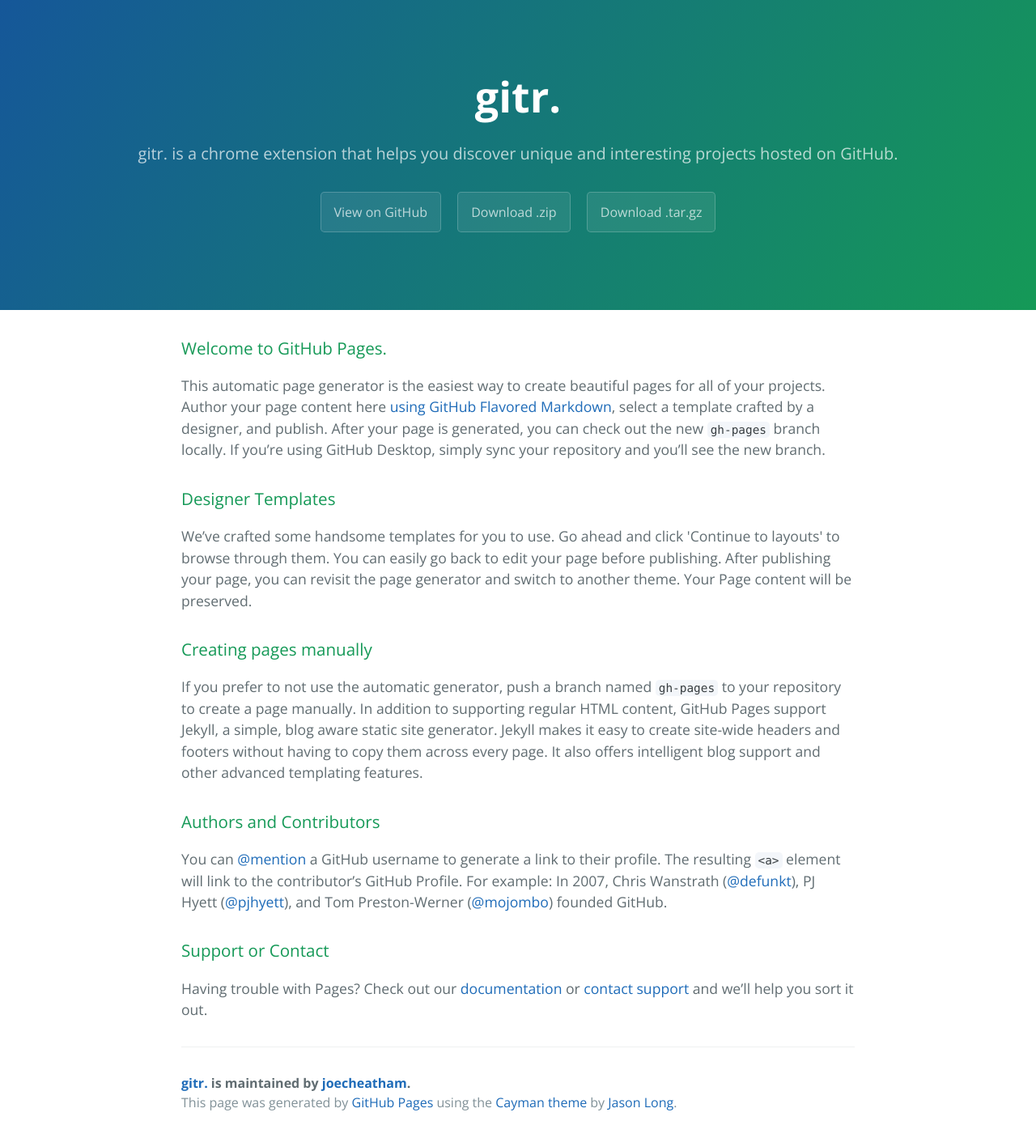
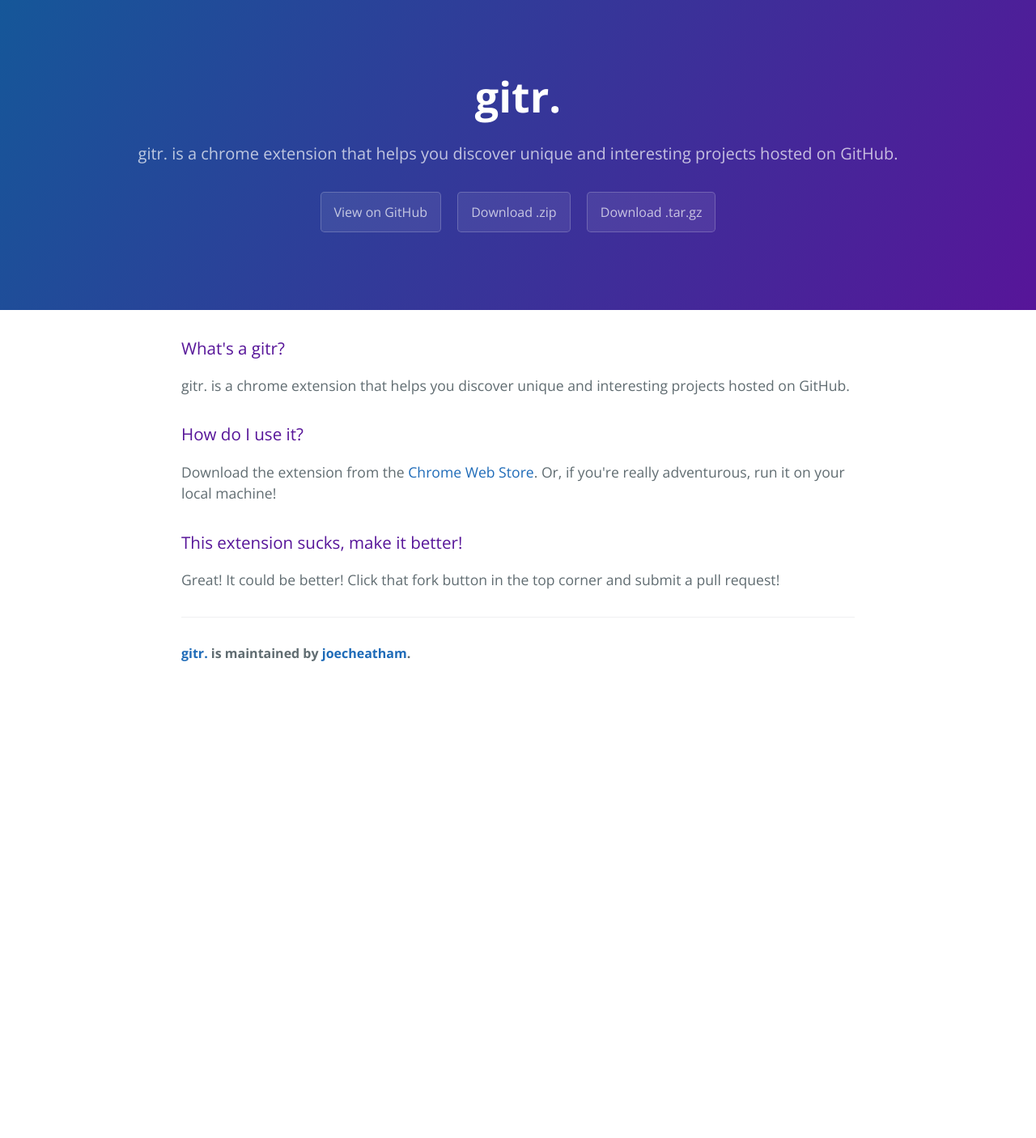
Before and after one commit to joecheatham/gitr, a PHP site: page / in a window 1280 px wide. Shown: the whole page at 81% size. After the commit the page ends 817 px from the top, so only its background shows below. Run offline with PHP 8.4, Linux system fonts and the light colour scheme.

Commit message:
changed color scheme

```diff
--- a/index.html
+++ b/index.html
@@ -19,35 +19,20 @@
     </section>
 
     <section class="main-content">
-      <h3>
-<a id="welcome-to-github-pages" class="anchor" href="#welcome-to-github-pages" aria-hidden="true"><span class="octicon octicon-link"></span></a>Welcome to GitHub Pages.</h3>
+      <h3>What's a gitr?</h3>
 
-<p>This automatic page generator is the easiest way to create beautiful pages for all of your projects. Author your page content here <a href="https://guides.github.com/features/mastering-markdown/">using GitHub Flavored Markdown</a>, select a template crafted by a designer, and publish. After your page is generated, you can check out the new <code>gh-pages</code> branch locally. If you’re using GitHub Desktop, simply sync your repository and you’ll see the new branch.</p>
+<p>gitr. is a chrome extension that helps you discover unique and interesting projects hosted on GitHub.</p>
 
-<h3>
-<a id="designer-templates" class="anchor" href="#designer-templates" aria-hidden="true"><span class="octicon octicon-link"></span></a>Designer Templates</h3>
+<h3>How do I use it?</h3>
 
-<p>We’ve crafted some handsome templates for you to use. Go ahead and click 'Continue to layouts' to browse through them. You can easily go back to edit your page before publishing. After publishing your page, you can revisit the page generator and switch to another theme. Your Page content will be preserved.</p>
+<p>Download the extension from the <a href="https://chrome.google.com/webstore">Chrome Web Store</a>. Or, if you're really adventurous, run it on your local machine!</p>
 
-<h3>
-<a id="creating-pages-manually" class="anchor" href="#creating-pages-manually" aria-hidden="true"><span class="octicon octicon-link"></span></a>Creating pages manually</h3>
+<h3>This extension sucks, make it better!</h3>
 
-<p>If you prefer to not use the automatic generator, push a branch named <code>gh-pages</code> to your repository to create a page manually. In addition to supporting regular HTML content, GitHub Pages support Jekyll, a simple, blog aware static site generator. Jekyll makes it easy to create site-wide headers and footers without having to copy them across every page. It also offers intelligent blog support and other advanced templating features.</p>
-
-<h3>
-<a id="authors-and-contributors" class="anchor" href="#authors-and-contributors" aria-hidden="true"><span class="octicon octicon-link"></span></a>Authors and Contributors</h3>
-
-<p>You can <a href="https://github.com/blog/821" class="user-mention">@mention</a> a GitHub username to generate a link to their profile. The resulting <code>&lt;a&gt;</code> element will link to the contributor’s GitHub Profile. For example: In 2007, Chris Wanstrath (<a href="https://github.com/defunkt" class="user-mention">@defunkt</a>), PJ Hyett (<a href="https://github.com/pjhyett" class="user-mention">@pjhyett</a>), and Tom Preston-Werner (<a href="https://github.com/mojombo" class="user-mention">@mojombo</a>) founded GitHub.</p>
-
-<h3>
-<a id="support-or-contact" class="anchor" href="#support-or-contact" aria-hidden="true"><span class="octicon octicon-link"></span></a>Support or Contact</h3>
-
-<p>Having trouble with Pages? Check out our <a href="https://help.github.com/pages">documentation</a> or <a href="https://github.com/contact">contact support</a> and we’ll help you sort it out.</p>
+<p>Great! It could be better! Click that fork button in the top corner and submit a pull request!</p>
 
       <footer class="site-footer">
         <span class="site-footer-owner"><a href="https://github.com/joecheatham/gitr">gitr.</a> is maintained by <a href="https://github.com/joecheatham">joecheatham</a>.</span>
-
-        <span class="site-footer-credits">This page was generated by <a href="https://pages.github.com">GitHub Pages</a> using the <a href="https://github.com/jasonlong/cayman-theme">Cayman theme</a> by <a href="https://twitter.com/jasonlong">Jason Long</a>.</span>
       </footer>
 
     </section>
--- a/stylesheets/stylesheet.css
+++ b/stylesheets/stylesheet.css
@@ -56,8 +56,8 @@
 .page-header {
   color: #fff;
   text-align: center;
-  background-color: #159957;
-  background-image: linear-gradient(120deg, #155799, #159957); }
+  background-color: #571599;
+  background-image: linear-gradient(120deg, #155799, #571599); }
 
 @media screen and (min-width: 64em) {
   .page-header {
@@ -112,7 +112,7 @@
   margin-top: 2rem;
   margin-bottom: 1rem;
   font-weight: normal;
-  color: #159957; }
+  color: #571599; }
 .main-content p {
   margin-bottom: 1em; }
 .main-content code {
```
